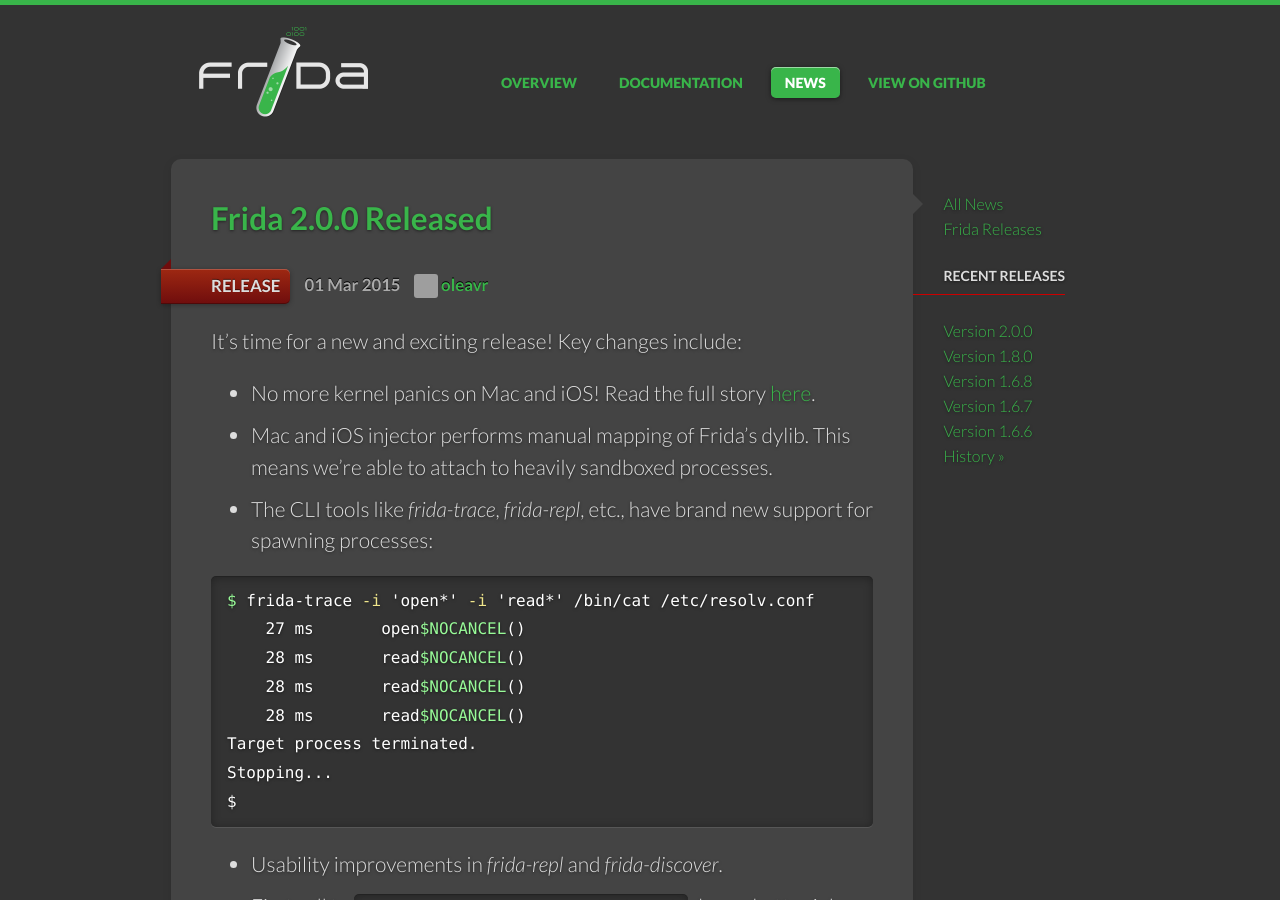
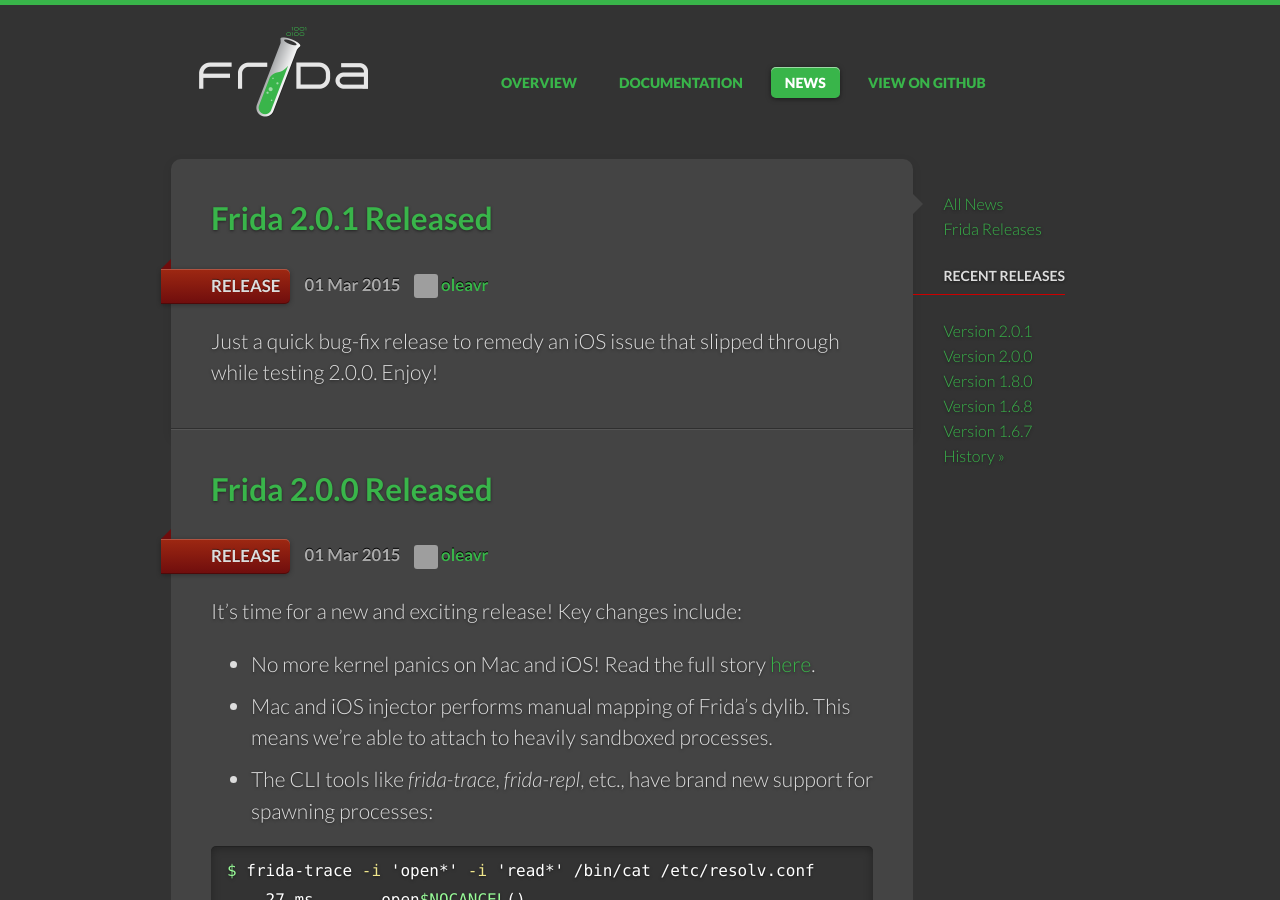
Before and after one commit to frida/frida-website, a Jekyll site: the page built from news/index.html, in a window 1280 px wide and 900 px high. Built offline with Jekyll 4.4.1, drawn with Linux system fonts in a browser that asks for light colours; some web fonts are replaced; some of the changed text lies outside the part shown; grey boxes are pictures that could not be loaded.

Commit message:
Add news posts for 2.0.1

```diff
--- a/_posts/2015-03-01-frida-2-0-0-released.markdown
+++ b/_posts/2015-03-01-frida-2-0-0-released.markdown
@@ -48,3 +48,6 @@ Want to help out? Have a look at our [GSoC 2015 Ideas Page](http://www.frida.re/
 to get an overview of where we'd like to go next.
 
 Enjoy!
+
+**Update: Frida 2.0.1 has now been released to remedy an iOS issue that slipped
+through the final testing.**
--- /dev/null
+++ b/_posts/2015-03-01-frida-2-0-1-released.markdown
@@ -0,0 +1,11 @@
+---
+layout: news_item
+title: 'Frida 2.0.1 Released'
+date: 2015-03-01 02:00:00 +0100
+author: oleavr
+version: 2.0.1
+categories: [release]
+---
+
+Just a quick bug-fix release to remedy an iOS issue that slipped through while
+testing 2.0.0. Enjoy!
```
